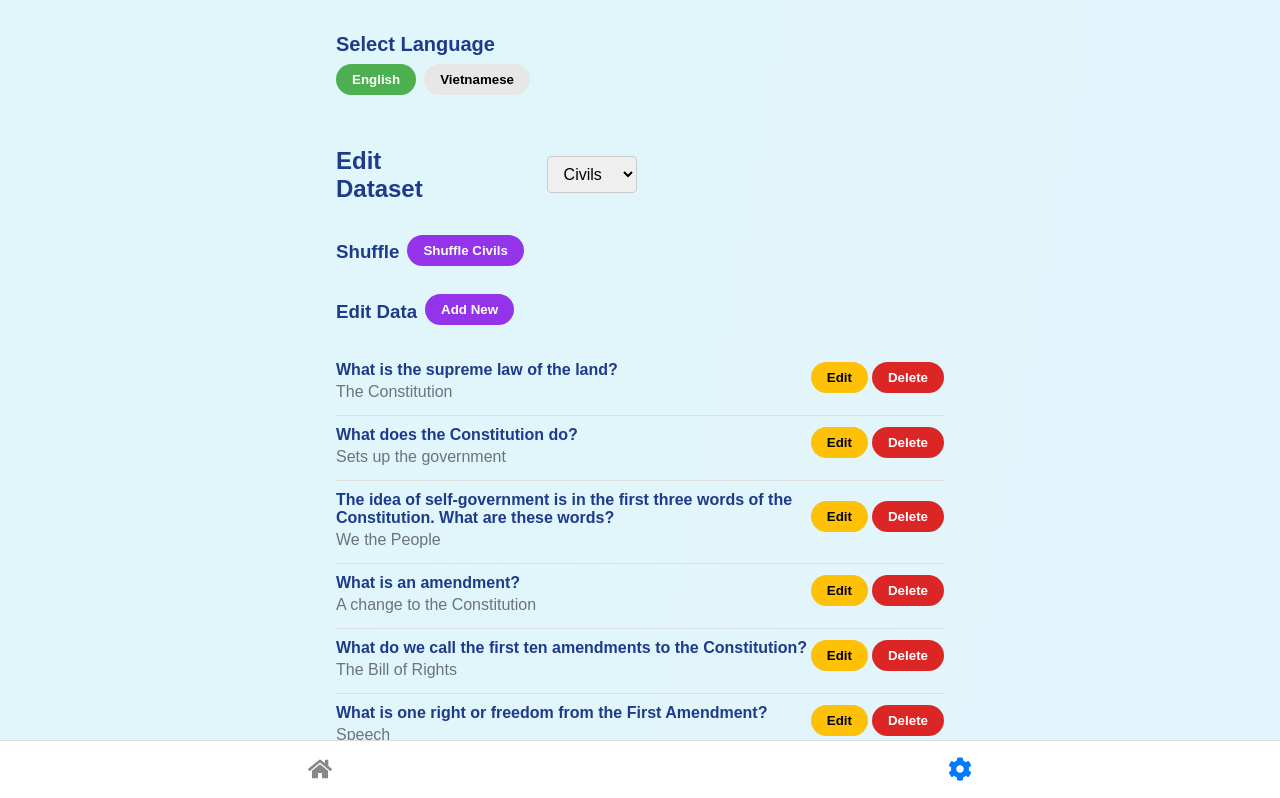
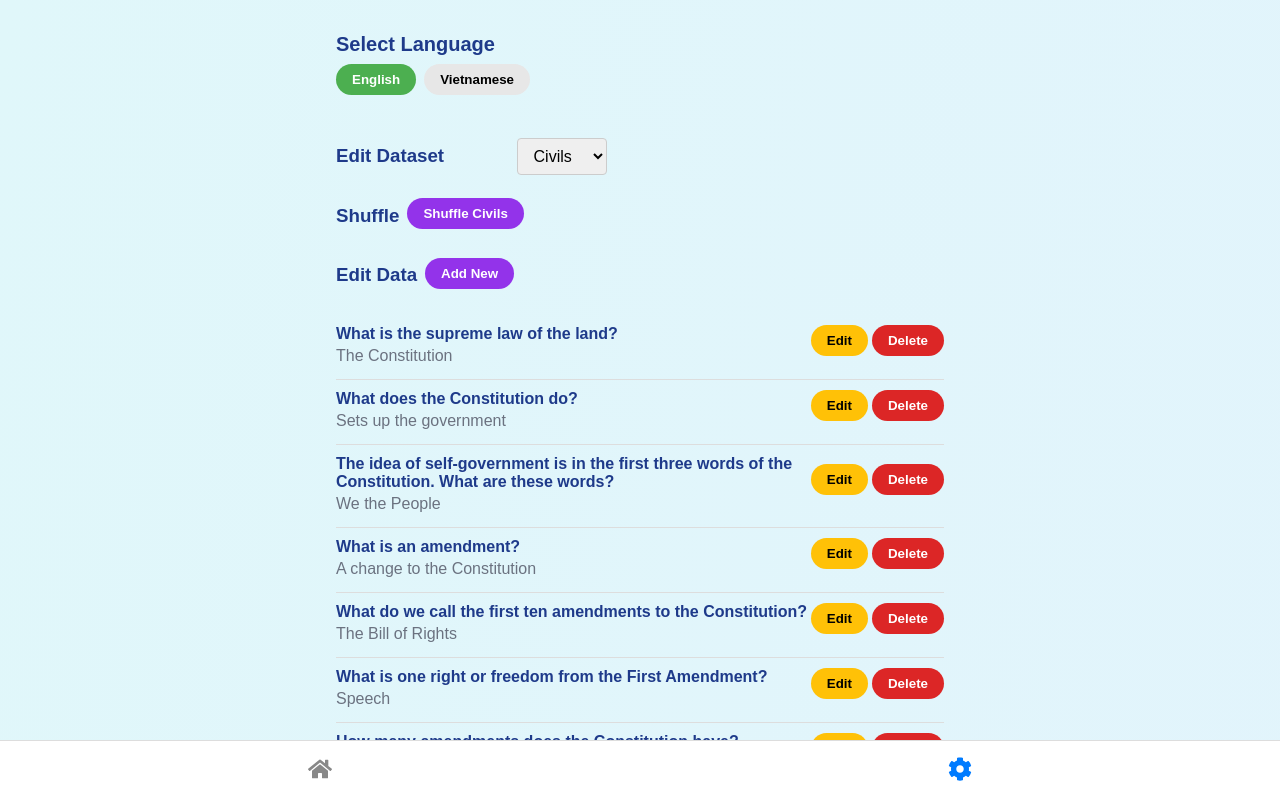
Before and after one commit to nampham-us/english-reflex-practice-immigration, a Next.js app: page /settings in a window 1280 px wide. Shown: the top 798 px of the page. Built offline with nearby package versions, Linux system fonts and the light colour scheme.

Commit message:
Update settings.tsx

```diff
--- a/pages/settings.tsx
+++ b/pages/settings.tsx
@@ -110,7 +110,7 @@ const Settings: React.FC<SettingsProps> = ({
 
       {/* Chọn Bộ Dữ Liệu Để Chỉnh Sửa */}
       <div className="data-selection" style={{ justifyContent:  "flex-start" }}>
-        <h2>{labels[language].selectDataset}</h2>
+        <h3>{labels[language].selectDataset}</h3>
         <div className="data-selection">
           <select
             value={selectedDataset}
```
